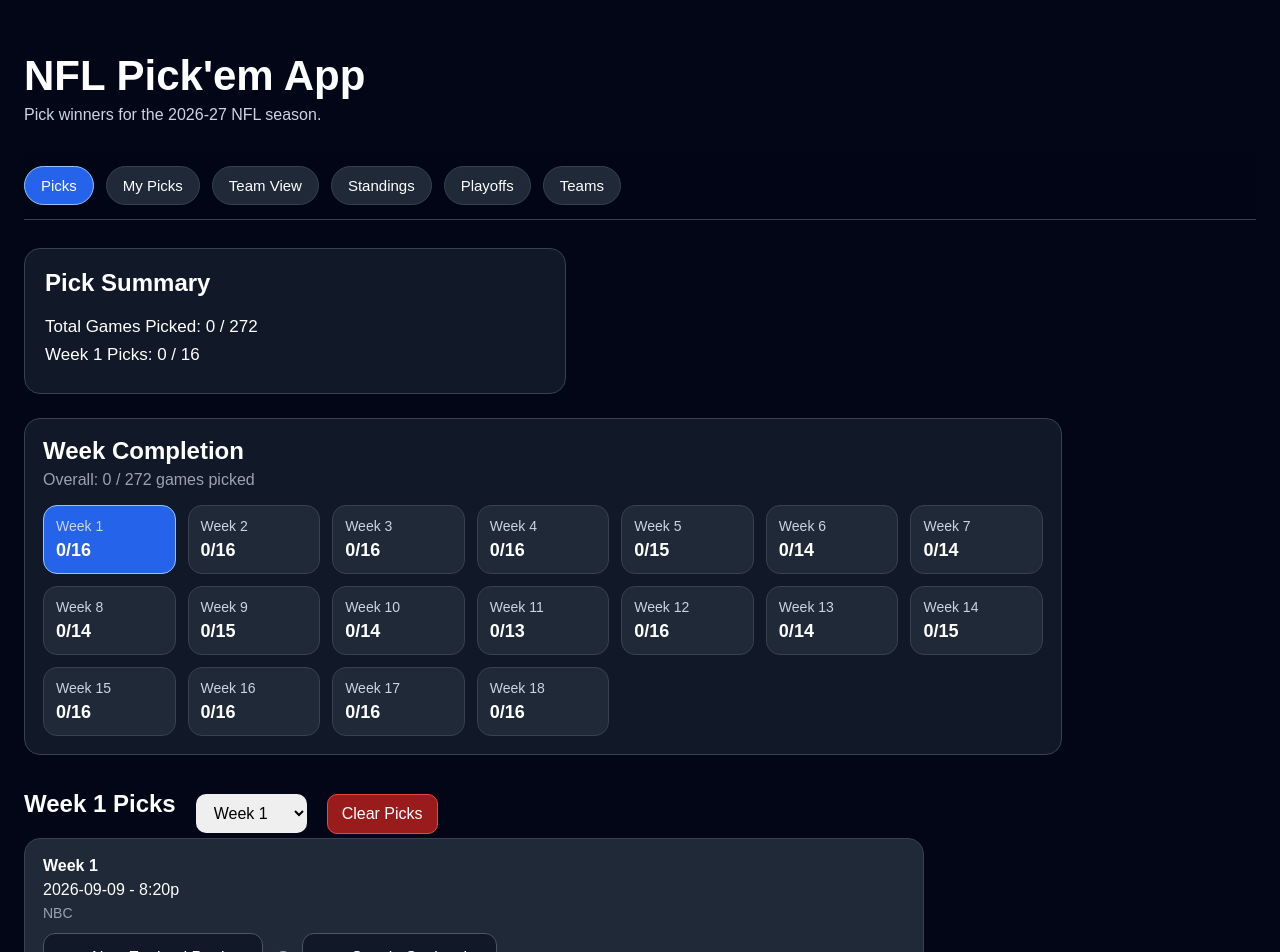
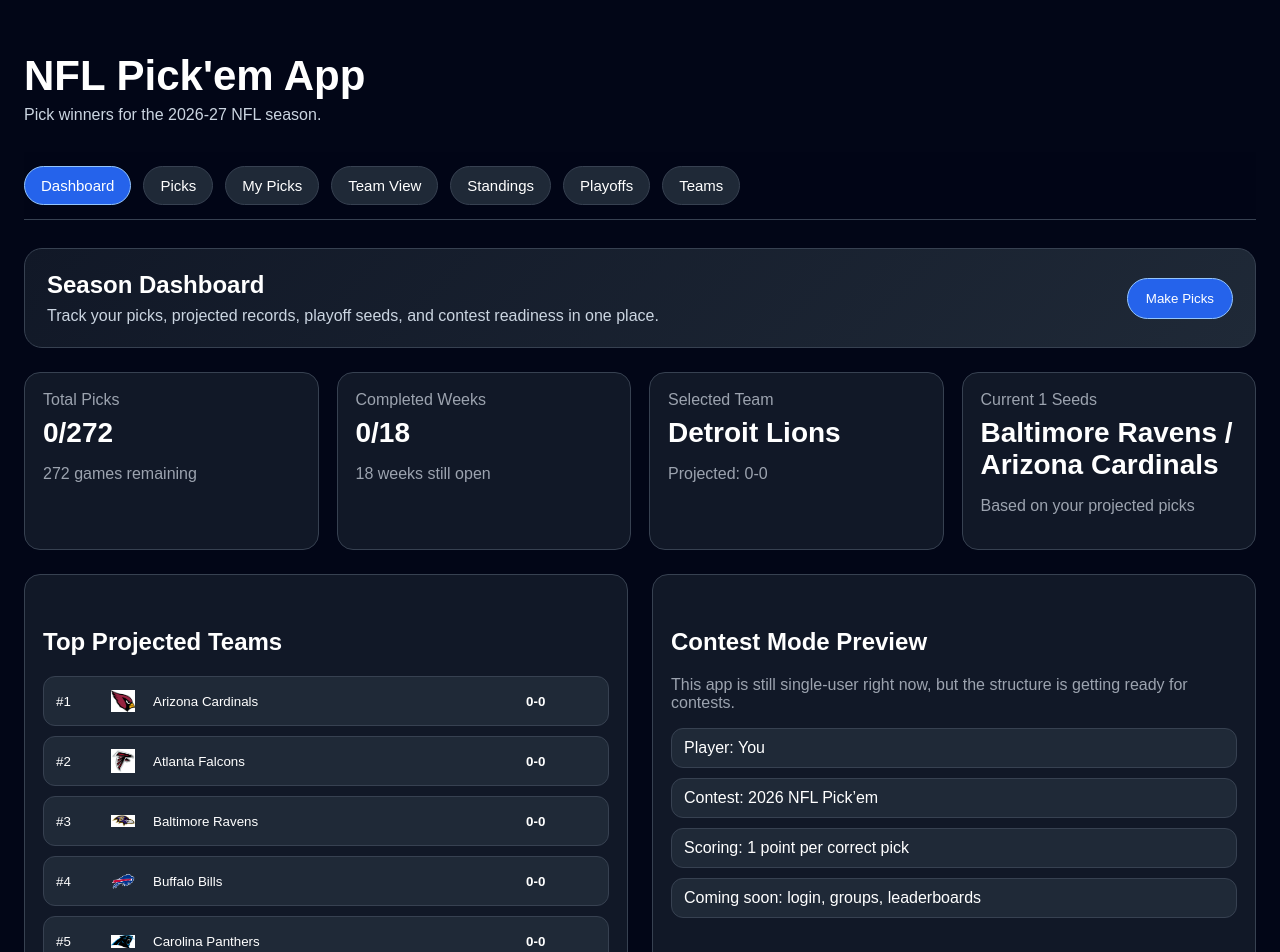
Before and after one commit to Schwas/nfl-pickem-app, a React (Vite) app: page / in a window 1280 px wide. Shown: the top 952 px of the page. Built offline with nearby package versions, Linux system fonts and the light colour scheme.

Commit message:
Add dashboard and pick management upgrades

```diff
--- a/src/App.css
+++ b/src/App.css
@@ -631,3 +631,171 @@
     grid-template-columns: repeat(2, 1fr);
   }
 }
+
+.dashboard-hero {
+  background: linear-gradient(135deg, #111827, #1f2937);
+  border: 1px solid #374151;
+  border-radius: 18px;
+  padding: 22px;
+  margin-bottom: 24px;
+  display: flex;
+  justify-content: space-between;
+  gap: 18px;
+  align-items: center;
+}
+
+.dashboard-hero h2 {
+  margin-top: 0;
+  margin-bottom: 8px;
+}
+
+.dashboard-hero p {
+  color: #cbd5e1;
+  margin: 0;
+}
+
+.primary-action-button {
+  background: #2563eb;
+  color: white;
+  border: 1px solid #93c5fd;
+  border-radius: 999px;
+  padding: 12px 18px;
+  cursor: pointer;
+  white-space: nowrap;
+}
+
+.dashboard-grid {
+  display: grid;
+  grid-template-columns: repeat(auto-fit, minmax(210px, 1fr));
+  gap: 18px;
+  margin-bottom: 24px;
+}
+
+.dashboard-card,
+.dashboard-panel {
+  background: #111827;
+  border: 1px solid #374151;
+  border-radius: 16px;
+  padding: 18px;
+}
+
+.dashboard-card span {
+  color: #9ca3af;
+  display: block;
+  margin-bottom: 8px;
+}
+
+.dashboard-card strong {
+  font-size: 28px;
+  display: block;
+}
+
+.dashboard-card p,
+.dashboard-panel p {
+  color: #9ca3af;
+}
+
+.dashboard-two-column {
+  display: grid;
+  grid-template-columns: 1fr 1fr;
+  gap: 24px;
+  margin-bottom: 24px;
+}
+
+.dashboard-team-row {
+  width: 100%;
+  background: #1f2937;
+  color: white;
+  border: 1px solid #374151;
+  border-radius: 12px;
+  padding: 12px;
+  margin-top: 10px;
+  display: grid;
+  grid-template-columns: 45px 32px 1fr 70px;
+  gap: 10px;
+  align-items: center;
+  cursor: pointer;
+  text-align: left;
+}
+
+.dashboard-team-row:hover {
+  border-color: #60a5fa;
+}
+
+.contest-preview-list {
+  display: flex;
+  flex-direction: column;
+  gap: 10px;
+}
+
+.contest-preview-list span {
+  background: #1f2937;
+  border: 1px solid #374151;
+  border-radius: 12px;
+  padding: 10px 12px;
+}
+
+.week-action-buttons {
+  display: flex;
+  gap: 10px;
+  flex-wrap: wrap;
+}
+
+.clear-button.danger {
+  background: #7f1d1d;
+  border-color: #ef4444;
+}
+
+.week-completion-button.in-progress {
+  background: #78350f;
+  border-color: #f59e0b;
+}
+
+.week-completion-button small {
+  color: #cbd5e1;
+}
+
+.my-picks-controls {
+  background: #111827;
+  border: 1px solid #374151;
+  border-radius: 16px;
+  padding: 16px;
+  margin-bottom: 20px;
+  max-width: 420px;
+  display: flex;
+  gap: 12px;
+  align-items: center;
+}
+
+.my-picks-controls select {
+  flex: 1;
+}
+
+@media (max-width: 700px) {
+  .dashboard-hero {
+    flex-direction: column;
+    align-items: stretch;
+  }
+
+  .primary-action-button {
+    width: 100%;
+  }
+
+  .dashboard-two-column {
+    grid-template-columns: 1fr;
+  }
+
+  .week-action-buttons {
+    width: 100%;
+  }
+
+  .week-action-buttons button {
+    width: 100%;
+  }
+
+  .my-picks-controls {
+    flex-direction: column;
+    align-items: stretch;
+    max-width: none;
+  }
+}
--- a/src/App.jsx
+++ b/src/App.jsx
@@ -6,7 +6,8 @@
 function App() {
   const [selectedTeamId, setSelectedTeamId] = useState("DET");
   const [selectedWeek, setSelectedWeek] = useState(1);
-  const [activeTab, setActiveTab] = useState("picks");
+  const [activeTab, setActiveTab] = useState("dashboard");
+  const [myPicksWeekFilter, setMyPicksWeekFilter] = useState("all");
 
   const [picks, setPicks] = useState(() => {
     const savedPicks = localStorage.getItem("nfl-pickem-picks");
@@ -44,11 +45,16 @@
     (game) => picks[game.id]
   ).length;
 
+  const completedWeeks = availableWeeks.filter(
+    (week) => getWeekPickProgress(week).isComplete
+  ).length;
+
   const divisionStandings = getDivisionStandings();
   const afcStandings = getConferenceStandings("AFC");
   const nfcStandings = getConferenceStandings("NFC");
   const afcPlayoffPicture = getPlayoffPicture("AFC");
   const nfcPlayoffPicture = getPlayoffPicture("NFC");
+  const overallStandings = getOverallStandings();
 
   function getTeamById(teamId) {
     return teams.find((team) => team.id === teamId);
@@ -62,7 +68,33 @@
   }
 
   function clearPicks() {
+    const confirmClear = window.confirm(
+      "Are you sure you want to clear every pick?"
+    );
+
+    if (!confirmClear) {
+      return;
+    }
+
     setPicks({});
+  }
+
+  function clearSelectedWeekPicks() {
+    const confirmClear = window.confirm(
+      `Are you sure you want to clear all Week ${selectedWeek} picks?`
+    );
+
+    if (!confirmClear) {
+      return;
+    }
+
+    const updatedPicks = { ...picks };
+
+    selectedWeekGames.forEach((game) => {
+      delete updatedPicks[game.id];
+    });
+
+    setPicks(updatedPicks);
   }
 
   function getProjectedRecord(teamId) {
@@ -92,11 +124,23 @@
     const weekGames = schedule2026.filter((game) => game.week === week);
     const pickedGames = weekGames.filter((game) => picks[game.id]);
 
+    const isComplete =
+      weekGames.length > 0 && pickedGames.length === weekGames.length;
+
+    let status = "Not Started";
+
+    if (isComplete) {
+      status = "Complete";
+    } else if (pickedGames.length > 0) {
+      status = "In Progress";
+    }
+
     return {
       picked: pickedGames.length,
       total: weekGames.length,
       remaining: weekGames.length - pickedGames.length,
-      isComplete: weekGames.length > 0 && pickedGames.length === weekGames.length,
+      isComplete,
+      status,
     };
   }
 
@@ -288,6 +332,10 @@
     return [...divisionWinners, ...wildCardTeams];
   }
 
+  function getOverallStandings() {
+    return [...teams].sort(compareTeams);
+  }
+
   function getTeamStandingData(team) {
     const stats = getTeamStats(team.id);
     const progress = getTeamPickProgress(team.id);
@@ -358,6 +406,112 @@
     );
   }
 
+  function renderDashboard() {
+    const afcOneSeed = afcPlayoffPicture[0];
+    const nfcOneSeed = nfcPlayoffPicture[0];
+    const topProjectedTeams = overallStandings.slice(0, 5);
+
+    return (
+      <>
+        <div className="dashboard-hero">
+          <div>
+            <h2>Season Dashboard</h2>
+            <p>
+              Track your picks, projected records, playoff seeds, and contest
+              readiness in one place.
+            </p>
+          </div>
+
+          <button className="primary-action-button" onClick={() => setActiveTab("picks")}>
+            Make Picks
+          </button>
+        </div>
+
+        <div className="dashboard-grid">
+          <div className="dashboard-card">
+            <span>Total Picks</span>
+            <strong>
+              {totalPickedGames}/{totalGames}
+            </strong>
+            <p>{totalGames - totalPickedGames} games remaining</p>
+          </div>
+
+          <div className="dashboard-card">
+            <span>Completed Weeks</span>
+            <strong>
+              {completedWeeks}/{availableWeeks.length}
+            </strong>
+            <p>{availableWeeks.length - completedWeeks} weeks still open</p>
+          </div>
+
+          <div className="dashboard-card">
+            <span>Selected Team</span>
+            <strong>{selectedTeam.name}</strong>
+            <p>
+              Projected: {selectedTeamProjectedRecord.wins}-
+              {selectedTeamProjectedRecord.losses}
+            </p>
+          </div>
+
+          <div className="dashboard-card">
+            <span>Current 1 Seeds</span>
+            <strong>
+              {afcOneSeed ? afcOneSeed.name : "AFC TBD"} /{" "}
+              {nfcOneSeed ? nfcOneSeed.name : "NFC TBD"}
+            </strong>
+            <p>Based on your projected picks</p>
+          </div>
+        </div>
+
+        <div className="dashboard-two-column">
+          <div className="dashboard-panel">
+            <h2>Top Projected Teams</h2>
+
+            {topProjectedTeams.map((team, index) => {
+              const data = getTeamStandingData(team);
+
+              return (
+                <button
+                  className="dashboard-team-row"
+                  key={team.id}
+                  onClick={() => {
+                    setSelectedTeamId(team.id);
+                    setActiveTab("team");
+                  }}
+                >
+                  <span>#{index + 1}</span>
+                  <span>{renderTeamLogo(team, "small-logo-img")}</span>
+                  <span>{team.name}</span>
+                  <strong>
+                    {data.wins}-{data.losses}
+                  </strong>
+                </button>
+              );
+            })}
+          </div>
+
+          <div className="dashboard-panel contest-preview-panel">
+            <h2>Contest Mode Preview</h2>
+
+            <p>
+              This app is still single-user right now, but the structure is
+              getting ready for contests.
+            </p>
+
+            <div className="contest-preview-list">
+              <span>Player: You</span>
+              <span>Contest: 2026 NFL Pick’em</span>
+              <span>Scoring: 1 point per correct pick</span>
+              <span>Coming soon: login, groups, leaderboards</span>
+            </div>
+          </div>
+        </div>
+
+        {renderWeekCompletionTracker()}
+      </>
+    );
+  }
+
   function renderWeekCompletionTracker() {
     return (
       <div className="week-completion-card">
@@ -380,15 +534,23 @@
                     ? "week-completion-button active"
                     : progress.isComplete
                     ? "week-completion-button complete"
+                    : progress.picked > 0
+                    ? "week-completion-button in-progress"
                     : "week-completion-button"
                 }
-                onClick={() => setSelectedWeek(week)}
+                onClick={() => {
+                  setSelectedWeek(week);
+                  setActiveTab("picks");
+                }}
               >
                 <span>Week {week}</span>
+
                 <strong>
                   {progress.picked}/{progress.total}
                   {progress.isComplete ? " ✅" : ""}
                 </strong>
+
+                <small>{progress.status}</small>
               </button>
             );
           })}
@@ -409,12 +571,43 @@
       );
     }
 
-    const weeksWithPicks = [...new Set(pickedGames.map((game) => game.week))];
+    const filteredPickedGames =
+      myPicksWeekFilter === "all"
+        ? pickedGames
+        : pickedGames.filter((game) => game.week === Number(myPicksWeekFilter));
+
+    const weeksWithPicks = [
+      ...new Set(filteredPickedGames.map((game) => game.week)),
+    ];
 
     return (
+      <>
+        <div className="my-picks-controls">
+          <label htmlFor="my-picks-week-filter">Filter by week:</label>
+
+          <select
+            id="my-picks-week-filter"
+            value={myPicksWeekFilter}
+            onChange={(event) => setMyPicksWeekFilter(event.target.value)}
+          >
+            <option value="all">All Weeks</option>
+
+            {availableWeeks.map((week) => (
+              <option key={week} value={week}>
+                Week {week}
+              </option>
+            ))}
+          </select>
+        </div>
+
+        {filteredPickedGames.length === 0 ? (
+          <div className="summary-card">
+            <p>No picks found for this week yet.</p>
+          </div>
+        ) : (
           <div className="my-picks-list">
             {weeksWithPicks.map((week) => {
-          const gamesForWeek = pickedGames.filter(
+              const gamesForWeek = filteredPickedGames.filter(
                 (game) => game.week === week
               );
 
@@ -457,6 +650,8 @@
               );
             })}
           </div>
+        )}
+      </>
     );
   }
 
@@ -547,9 +742,15 @@
             ))}
           </select>
 
-          <button className="clear-button" onClick={clearPicks}>
-            Clear Picks
+          <div className="week-action-buttons">
+            <button className="clear-button" onClick={clearSelectedWeekPicks}>
+              Clear Week {selectedWeek}
             </button>
+
+            <button className="clear-button danger" onClick={clearPicks}>
+              Clear All Picks
+            </button>
+          </div>
         </div>
 
         <div className="pick-list">
@@ -711,6 +912,15 @@
 
       <div className="tab-nav">
         <button
+          className={
+            activeTab === "dashboard" ? "tab-button active" : "tab-button"
+          }
+          onClick={() => setActiveTab("dashboard")}
+        >
+          Dashboard
+        </button>
+
+        <button
           className={activeTab === "picks" ? "tab-button active" : "tab-button"}
           onClick={() => setActiveTab("picks")}
         >
@@ -758,6 +968,8 @@
           Teams
         </button>
       </div>
+
+      {activeTab === "dashboard" && renderDashboard()}
 
       {activeTab === "picks" && (
         <>
```
Lines whose indentation alone changed are shown as unchanged.
